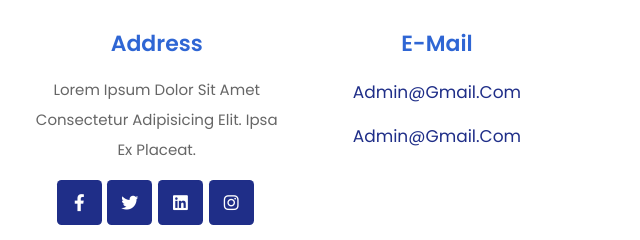
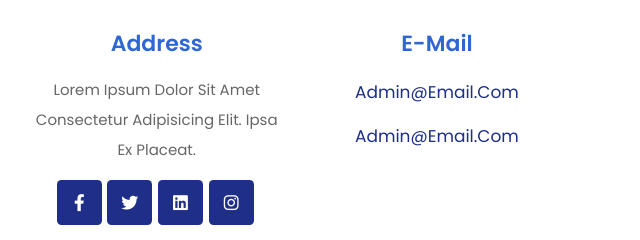
Before and after one commit to mettueswar/dentist-website, a plain HTML site: page index.html in a window 1280 px wide. Shown: the part 4832-5072 px from the top of the page, 63-703 px from the left. Drawn offline with nearby package versions, Linux system fonts and the light colour scheme.

Commit message:
second commit

```diff
--- a/index.html
+++ b/index.html
@@ -304,8 +304,8 @@
 
             <div class="box">
                 <h3>e-mail</h3>
-                <a href="#" class="link">admin@gmail.com</a>
-                <a href="#" class="link">admin@gmail.com</a>
+                <a href="#" class="link">admin@email.com</a>
+                <a href="#" class="link">admin@email.com</a>
             </div>
 
             <div class="box">
```
